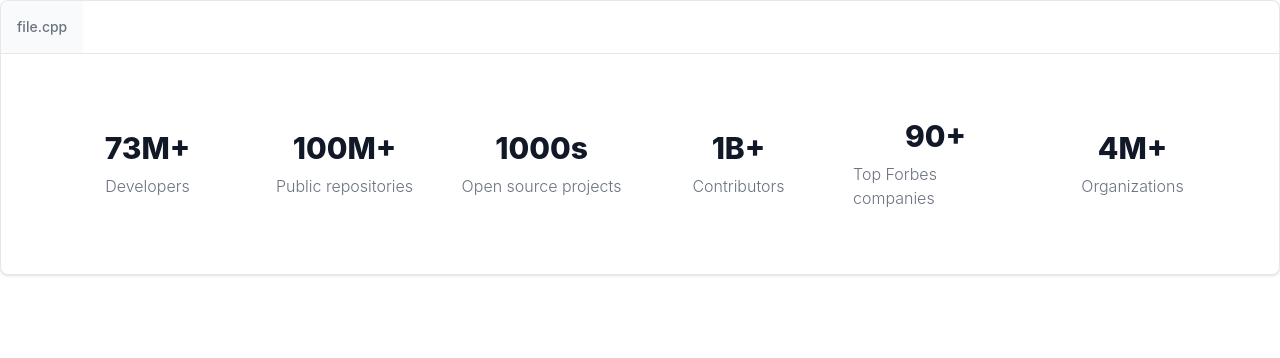
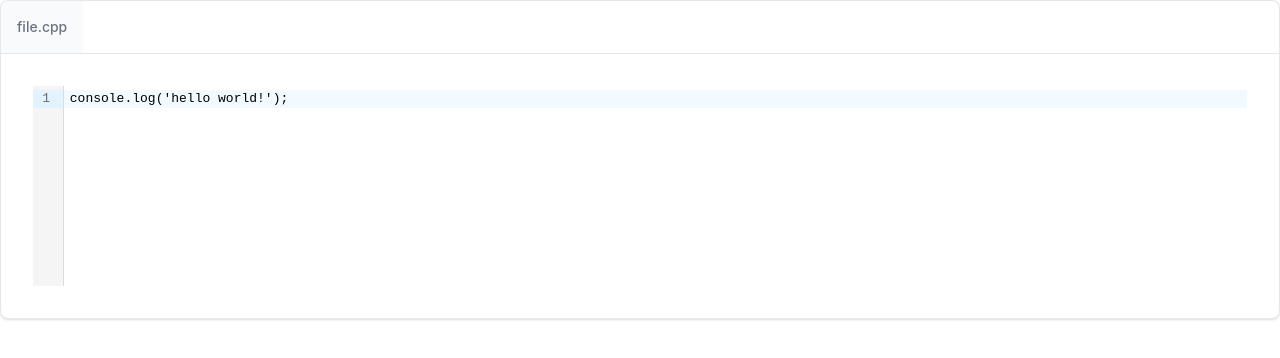
Before and after one commit to ayush-rudani/codeallot-client-1, a React (Create React App) app in the folder codeallot/: page / in a window 1280 px wide. Shown: the top 358 px of the page. Built offline with nearby package versions, Linux system fonts and the light colour scheme.

Commit message:
added codemirror

```diff
--- a/codeallot/package.json
+++ b/codeallot/package.json
@@ -6,6 +6,7 @@
     "@testing-library/jest-dom": "^5.16.5",
     "@testing-library/react": "^13.4.0",
     "@testing-library/user-event": "^13.5.0",
+    "@uiw/react-codemirror": "^4.19.9",
     "flowbite": "^1.6.3",
     "flowbite-react": "^0.4.1",
     "react": "^18.2.0",
--- a/codeallot/public/index.html
+++ b/codeallot/public/index.html
@@ -1,14 +1,12 @@
 <!DOCTYPE html>
 <html lang="en">
+
 <head>
   <meta charset="utf-8" />
   <link rel="icon" href="%PUBLIC_URL%/favicon.ico" />
   <meta name="viewport" content="width=device-width, initial-scale=1" />
   <meta name="theme-color" content="#000000" />
-    <meta
-      name="description"
-      content="Web site created using create-react-app"
-    />
+  <meta name="description" content="Web site created using create-react-app" />
   <link rel="apple-touch-icon" href="%PUBLIC_URL%/logo192.png" />
   <!--
       manifest.json provides metadata used when your web app is installed on a
@@ -24,8 +22,11 @@
       work correctly both with client-side routing and a non-root public URL.
       Learn how to configure a non-root public URL by running `npm run build`.
     -->
+  <link rel="stylesheet" href="//cdnjs.cloudflare.com/ajax/libs/highlight.js/11.7.0/styles/default.min.css">
+
   <title>React App</title>
 </head>
+
 <body>
   <noscript>You need to enable JavaScript to run this app.</noscript>
   <div id="root"></div>
@@ -42,5 +43,9 @@
   <!-- <script src="../path/to/flowbite/dist/flowbite.min.js"></script> -->
   <link href="https://cdnjs.cloudflare.com/ajax/libs/flowbite/1.6.3/flowbite.min.css" rel="stylesheet" />
   <script src="https://cdnjs.cloudflare.com/ajax/libs/flowbite/1.6.3/flowbite.min.js"></script>
+
+
+  <script src="//cdnjs.cloudflare.com/ajax/libs/highlight.js/11.7.0/highlight.min.js"></script>
 </body>
+
 </html>
--- a/codeallot/src/Test.js
+++ b/codeallot/src/Test.js
@@ -1,10 +1,10 @@
 import CCard from './components/CCard';
-import Card from './components/Card';
+import CodexCard from './components/CodexCard';
 
 function Test() {
     return (
         <>
-            <Card />
+            <CodexCard />
             {/* <CCard /> */}
         </>
     )
--- a/codeallot/src/components/Card.js
+++ /dev/null
@@ -1,50 +0,0 @@
-function Card() {
-    return (
-        <>
-
-
-            <div class="w-full bg-white border border-gray-200 rounded-lg shadow dark:bg-gray-800 dark:border-gray-700">
-                <ul class="hidden text-sm font-medium text-gray-500 divide-x divide-gray-200 rounded-lg sm:flex dark:divide-gray-600 dark:text-gray-400">
-                    <li class="">
-                        <button id="stats-tab" class="inline-block w-full p-4 rounded-tl-lg bg-gray-50 hover:bg-gray-100 focus:outline-none dark:bg-gray-700 dark:hover:bg-gray-600">file.cpp</button>
-                    </li>
-
-                </ul>
-                <div id="fullWidthTabContent" class="border-t border-gray-200 dark:border-gray-600">
-                    <div class="p-4 bg-white rounded-lg md:p-8 dark:bg-gray-800" >
-                        <dl class="grid max-w-screen-xl grid-cols-2 gap-8 p-4 mx-auto text-gray-900 sm:grid-cols-3 xl:grid-cols-6 dark:text-white sm:p-8">
-                            <div class="flex flex-col items-center justify-center">
-                                <dt class="mb-2 text-3xl font-extrabold">73M+</dt>
-                                <dd class="font-light text-gray-500 dark:text-gray-400">Developers</dd>
-                            </div>
-                            <div class="flex flex-col items-center justify-center">
-                                <dt class="mb-2 text-3xl font-extrabold">100M+</dt>
-                                <dd class="font-light text-gray-500 dark:text-gray-400">Public repositories</dd>
-                            </div>
-                            <div class="flex flex-col items-center justify-center">
-                                <dt class="mb-2 text-3xl font-extrabold">1000s</dt>
-                                <dd class="font-light text-gray-500 dark:text-gray-400">Open source projects</dd>
-                            </div>
-                            <div class="flex flex-col items-center justify-center">
-                                <dt class="mb-2 text-3xl font-extrabold">1B+</dt>
-                                <dd class="font-light text-gray-500 dark:text-gray-400">Contributors</dd>
-                            </div>
-                            <div class="flex flex-col items-center justify-center">
-                                <dt class="mb-2 text-3xl font-extrabold">90+</dt>
-                                <dd class="font-light text-gray-500 dark:text-gray-400">Top Forbes companies</dd>
-                            </div>
-                            <div class="flex flex-col items-center justify-center">
-                                <dt class="mb-2 text-3xl font-extrabold">4M+</dt>
-                                <dd class="font-light text-gray-500 dark:text-gray-400">Organizations</dd>
-                            </div>
-                        </dl>
-                    </div>
-                </div>
-            </div>
-
-
-        </>
-    );
-}
-
-export default Card;
--- /dev/null
+++ b/codeallot/src/components/CodexCard.js
@@ -0,0 +1,38 @@
+// import CodeMirror from '@uiw/react-codemirror';
+// // import { javascript } from '@codemirror/lang-javascript';
+// import { StreamLanguage } from '@codemirror/language';
+import React from 'react';
+import CodeMirror from '@uiw/react-codemirror';
+
+function CodexCard() {
+
+    const onChange = React.useCallback((value, viewUpdate) => {
+        console.log('value:', value);
+    }, []);
+
+    return (
+        <>
+            <div class="w-full bg-white border border-gray-200 rounded-lg shadow dark:bg-gray-800 dark:border-gray-700">
+                <ul class="hidden text-sm font-medium text-gray-500 divide-x divide-gray-200 rounded-lg sm:flex dark:divide-gray-600 dark:text-gray-400">
+                    <li class="">
+                        <button id="stats-tab" class="inline-block w-full p-4 rounded-tl-lg bg-gray-50 hover:bg-gray-100 focus:outline-none dark:bg-gray-700 dark:hover:bg-gray-600">file.cpp</button>
+                    </li>
+
+                </ul>
+                <div id="fullWidthTabContent" class="border-t border-gray-200 dark:border-gray-600">
+                    <div class="p-4 bg-white rounded-lg md:p-8 dark:bg-gray-800" >
+                        <CodeMirror
+                            value="console.log('hello world!');"
+                            height="200px"
+                            onChange={onChange}
+                        />
+                    </div>
+                </div>
+            </div>
+
+
+        </>
+    );
+}
+
+export default CodexCard;
```
Also changed, not shown: 2 other files (tests, documents, lock files or other folders). Lines whose indentation alone changed are shown as unchanged.
